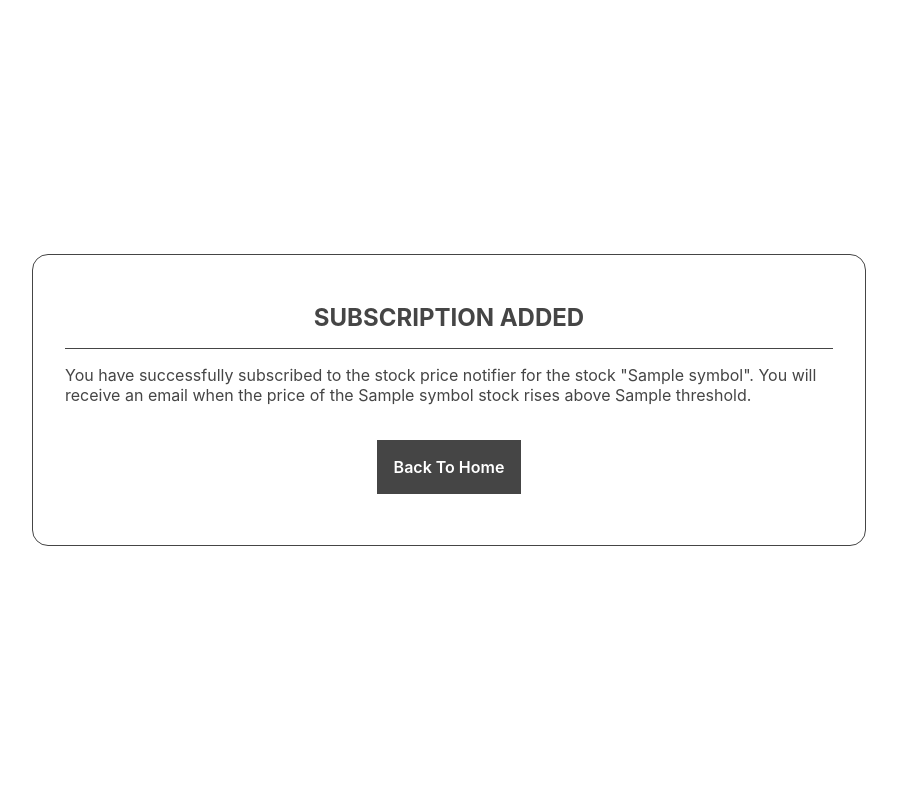
After one commit to JuJu2181/Stock-Price-Notifier, a Flask app: template templates/success.html in a window 1280 px wide. The commit adds this page. Shown: the whole page, without its empty margins (191-1088 px from the left). Run offline with Flask 3, Linux system fonts and the light colour scheme; the template is opened without the code that fills it: most values are stand-ins (such as "Sample title", 1, 10 or a date in 2020); parts of the project's set-up code (start-up, migrations or seed data) failed here and were passed over.

Commit message:
Linked frontend to backend Updated frontend with 2 pages In backend fetched data and linked with frontend Next up email integration

```diff
--- a/main.py
+++ b/main.py
@@ -0,0 +1,42 @@
+# for backend
+from flask import Flask, render_template, request
+
+
+from utils import *
+
+app = Flask(__name__)
+
+# main home page
+@app.route('/')
+def index():
+    return render_template('index.html')
+
+# endpoint for processing user input and adding subscription
+@app.route("/add_subscription", methods=["POST"])
+def add_subscription():
+    # return request.form
+    # get user input
+    subscriber_email = request.form.get("subscriber-email")
+    stock_ticker_symbol = request.form.get("stock-ticker-symbol")
+    price_threshold = request.form.get("price-threshold")
+    frequency = request.form.get("frequency")
+    notification_mode = request.form.get("notification-mode")
+    # fetch data based on user input
+    currentPrice = fetch_data(stock_ticker_symbol)
+
+    # check if the current price is greater than the threshold price
+    if currentPrice > float(price_threshold):
+        # send email
+        pass
+    else:
+        pass
+    result = {
+        "Current Price": currentPrice,
+        "threshold": price_threshold,
+        "symbol": stock_ticker_symbol,
+    }
+    return render_template('success.html', result=result)
+
+
+if __name__ == '__main__':
+    app.run(debug=True)
--- a/static/styles.css
+++ b/static/styles.css
@@ -8,19 +8,22 @@
 
 :root{
     --form-border-color: #454545;
-    --background-color: #fcf3f3;
+    --background-color: #ffffff;
 }
+
+
 
 main{
     display: flex;
     flex-direction: column;
-    height: 100vh;
     justify-content: center;
     align-items: center;
+    height: 100vh;
 }
 
 .title{
     text-transform: uppercase;
+    font-size: 1.8rem;
     padding: 0.5rem;
     margin: 1rem;
     border-bottom: 2px solid var(--form-border-color);
@@ -29,32 +32,83 @@ main{
 .stock-form{
     display: flex;
     flex-direction: column;
-    padding: 1rem;
     border: 1px solid var(--form-border-color);
     border-radius: 1rem;
+    padding: 1rem;
 }
 
-.form-element{
-    margin: 1rem auto;
+.form-group{
+    padding: 1.5rem;
+    display: flex;
+    flex-direction: column;
+    /* background-color: red; */
+}
+
+.form-group input, select{
+    border: 1px solid var(--form-border-color);
+    border-radius: 0.2rem;
+    padding: 0.3rem;
 }
 
 .submit-btn{
     padding: 0.6rem;
     text-transform: uppercase;
-    font-weight: 600;
-    background-color: white;
-    border: 1px solid var(--form-border-color);
-    border-radius: 5px;
+    font-weight: 800;
+    font-size: 0.8rem;
+    color: var(--background-color);
+    background-color: var(--form-border-color);
+    border: 2px solid transparent;
+    /* border-radius: 5px; */
     cursor: pointer;
     transition: all 0.3s ease-in;
 }
 
 .submit-btn:hover{
-    background-color: var(--form-border-color);
-    color: white;
-    border: 1px solid transparent;
+    background-color: #000;
+    /* border: 2px solid var(--form-border-color);*/
+    border-radius: 5px;
 }
 
 .form-header{
     font-weight: 600;
+    margin-bottom: 0.4rem;
+    text-transform: capitalize;
 }
+
+.msg-wrapper{
+    width: 60%;
+    padding: 2rem;
+    border: 1px solid var(--form-border-color);
+    border-radius: 1rem;
+    display: flex;
+    flex-direction: column;
+}
+
+.success-header{
+    text-align: center;
+    text-transform: uppercase;
+    padding: 1rem 0;
+    border-bottom: 1px solid var(--form-border-color);
+}
+
+.success-msg{
+    margin: 1rem 0;
+}
+
+.back-btn{
+    text-decoration: none;
+    margin: 1.2rem auto;
+    padding: 1rem;
+    background-color: var(--form-border-color);
+    color: var(--background-color);
+    border: 1px solid transparent;
+    transition: all 0.5s ease-in-out;
+    font-weight: 600;
+}
+
+.back-btn:hover{
+    background-color: #000;
+    /* color: var(--form-border-color);
+    border: 2px solid var(--form-border-color); */
+    border-radius: 5px;
+}
--- /dev/null
+++ b/templates/success.html
@@ -0,0 +1,22 @@
+<!DOCTYPE html>
+<html lang="en">
+<head>
+    <meta charset="UTF-8">
+    <meta http-equiv="X-UA-Compatible" content="IE=edge">
+    <meta name="viewport" content="width=device-width, initial-scale=1.0">
+    <title>Stock Price Notifier</title>
+    <link rel="stylesheet" href="{{ url_for('static',filename='styles.css') }}" />
+    <!--<link rel="stylesheet" href="../static/styles.css" />-->
+</head>
+<body>
+    <main>
+    <div class="msg-wrapper">
+    <h2 class="success-header">Subscription Added</h2>
+    <p class="success-msg">
+        You have successfully subscribed to the stock price notifier for the stock "{{ result.symbol }}". You will receive an email when the price of the {{ result.symbol }} stock rises above {{ result.threshold }}.
+    </p>
+    <a href="{{ url_for('index') }}" class="back-btn">Back To Home</a>
+    </div>
+</main>
+</body>
+</html>
```
Also changed, not shown: config.py (added, +20 -0 lines), templates/index.html (+27 -60 lines), utils.py (added, +71 -0 lines), 1 other file.
